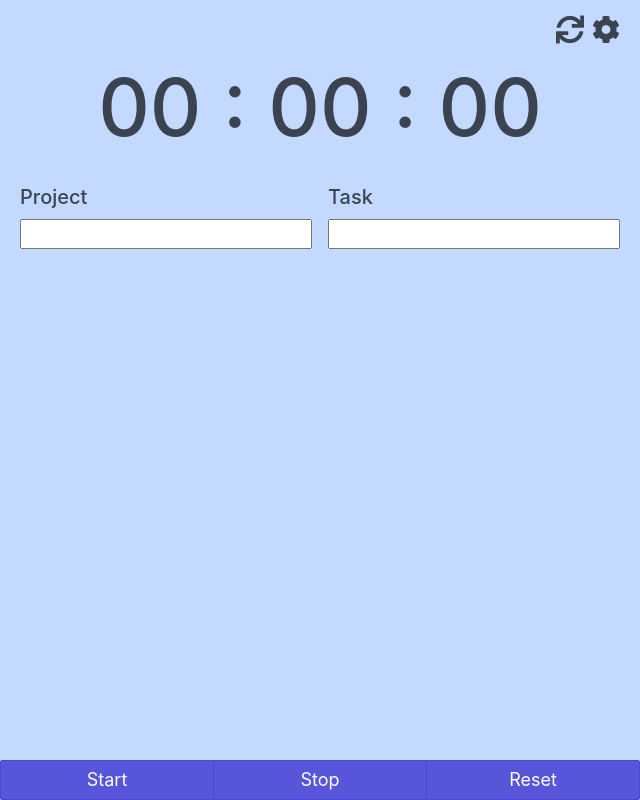
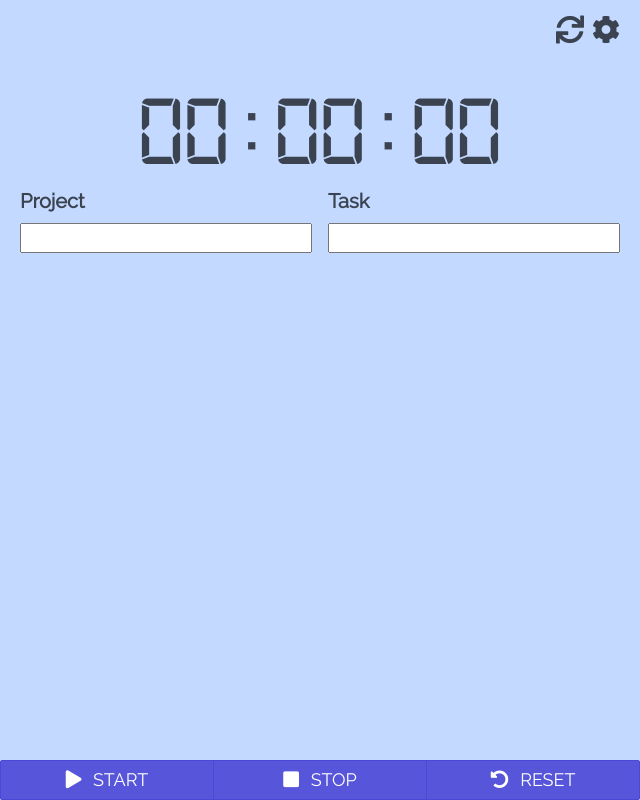
Before and after one commit to alexerhardt/pro-timer, an Electron app: page src/renderer/index.html in a window 640 px wide. Drawn offline with nearby package versions, Linux system fonts and the light colour scheme; no server answers.

Commit message:
improve settings ui

```diff
--- a/src/renderer/index.css
+++ b/src/renderer/index.css
@@ -1,14 +1,34 @@
+@font-face {
+    font-family: 'Open Sans Light';
+    src: url('../assets/OpenSans-Light.ttf');
+}
+
+@font-face {
+    font-family: 'Raleway';
+    src: url('../assets/Raleway-Regular.ttf');
+}
+
+@font-face {
+    font-family: 'Digital7';
+    src: url('../assets/digital-7-mono.ttf');
+}
+
 body {
     background-color: #c3d9ff;
+    /*font-family: 'Open Sans Light', sans-serif !important;*/
+    font-family: 'Raleway', sans-serif !important;
 }
+
+
 
 .hidden {
     display: none;
 }
 
 .counter {
-    font-size: 4rem;
-    margin-bottom: 1.5rem;
+    font-family: 'Digital7', monospace;
+    font-size: 5rem;
+    margin-bottom: 0.5rem;
     margin-top: 0.75rem;
 }
 
@@ -22,6 +42,10 @@ body {
 
 .settings-outer-container > div {
     width: 100%;
+}
+
+.back-button-container {
+    height: 10vh;
 }
 
 .login-info {
@@ -49,10 +73,14 @@ body {
     display: inline;
 }
 
-.fas {
+.toggle-btn,
+.sync-btn {
     cursor: pointer;
-    float: right;
     font-size: 1.4rem;
+}
+
+.timer-controls-container i {
+    margin-right: 0.35rem;
 }
 
 .message-popup {
--- a/src/renderer/index.html
+++ b/src/renderer/index.html
@@ -16,38 +16,50 @@
       <div class="container px-3 pt-2">
         <div class="columns">
           <div class="column col-12 pt-2">
-            <i class="fas fa-cog toggle-btn"></i>
-            <i class="fas fa-sync sync-btn mr-2"></i>
+            <i class="fas fa-cog toggle-btn float-right"></i>
+            <i class="fas fa-sync sync-btn mr-2 float-right"></i>
           </div>
         </div>
       </div>
-      <h1 class="text-center counter">00 : 00 : 00</h1>
+      <h1 class="text-center counter">00:00:00</h1>
       <div class="container px-3">
         <div class="columns">
           <div class="column col-6">
-            <h5>Project</h5>
+            <h5 class="text-bold">Project</h5>
             <input type="text" class="project-input project-input__project" />
           </div>
           <div class="column col-6">
-            <h5>Task</h5>
+            <h5 class="text-bold">Task</h5>
             <input type="text" class="project-input project-input__task" />
           </div>
         </div>
       </div>
       <div class="timer-controls-container btn-group btn-group-block">
-        <button class="btn btn-lg btn-primary start-btn">Start</button>
-        <button class="btn btn-lg btn-primary stop-btn">Stop</button>
-        <button class="btn btn-lg btn-primary reset-btn">Reset</button>
+        <button class="btn btn-lg btn-primary start-btn">
+          <i class="fas fa-play"></i>
+          START
+        </button>
+        <button class="btn btn-lg btn-primary stop-btn">
+          <i class="fas fa-stop"></i>
+          STOP
+        </button>
+        <button class="btn btn-lg btn-primary reset-btn">
+          <i class="fas fa-undo-alt"></i>
+          RESET
+        </button>
+
       </div>
     </div>
     <div class="settings-view hidden">
-      <button class="toggle-btn">Back</button>
+      <div class="back-button-container">
+        <i class="fas fa-arrow-left toggle-btn ml-2 mt-2"></i>
+      </div>
       <div class="container settings-outer-container">
         <div class="settings-inner-container--is-logged-in hidden">
           <div class="columns">
             <div class="column col-9 col-mx-auto login-info">
               <h5 class="email-display">Logged In</h5>
-              <button class="logout-btn">Log Out</button>
+              <button class="logout-btn btn btn-error">Log Out</button>
             </div>
           </div>
           <form>
@@ -65,7 +77,8 @@
         </div>
         <div class="settings-inner-container--not-logged-in">
           <h5>You must log in to view sync settings</h5>
-          <button class="login-btn">Login with Google</button>
+          <button class="btn btn-primary btn-error login-btn">Login with
+            Google</button>
         </div>
       </div>
     </div>
--- a/src/renderer/index.js
+++ b/src/renderer/index.js
@@ -24,7 +24,7 @@ $toggleViewButtons.forEach($button => {
 });
 
 function timerRender(seconds) {
-  const m = moment.duration(seconds * 1000).format('HH : mm : ss', {
+  const m = moment.duration(seconds * 1000).format('HH:mm:ss', {
     trim: false,
   });
   document.querySelector('.counter').innerHTML = m;
--- a/src/renderer/ui.js
+++ b/src/renderer/ui.js
@@ -78,9 +78,11 @@ module.exports.showLoggedOutOptions = function() {
 const $syncButton = document.querySelector('.sync-btn');
 
 module.exports.disableSyncButton = function() {
+  $syncButton.classList.add('fa-spin');
   $syncButton.disabled = true;
 };
 
 module.exports.enableSyncButton = function() {
+  $syncButton.classList.remove('fa-spin');
   $syncButton.disabled = false;
 };
```
Also changed, not shown: src/assets/OpenSans-Light.ttf (added), src/assets/Raleway-Regular.ttf (added), src/assets/digital-7-mono.ttf (added).
